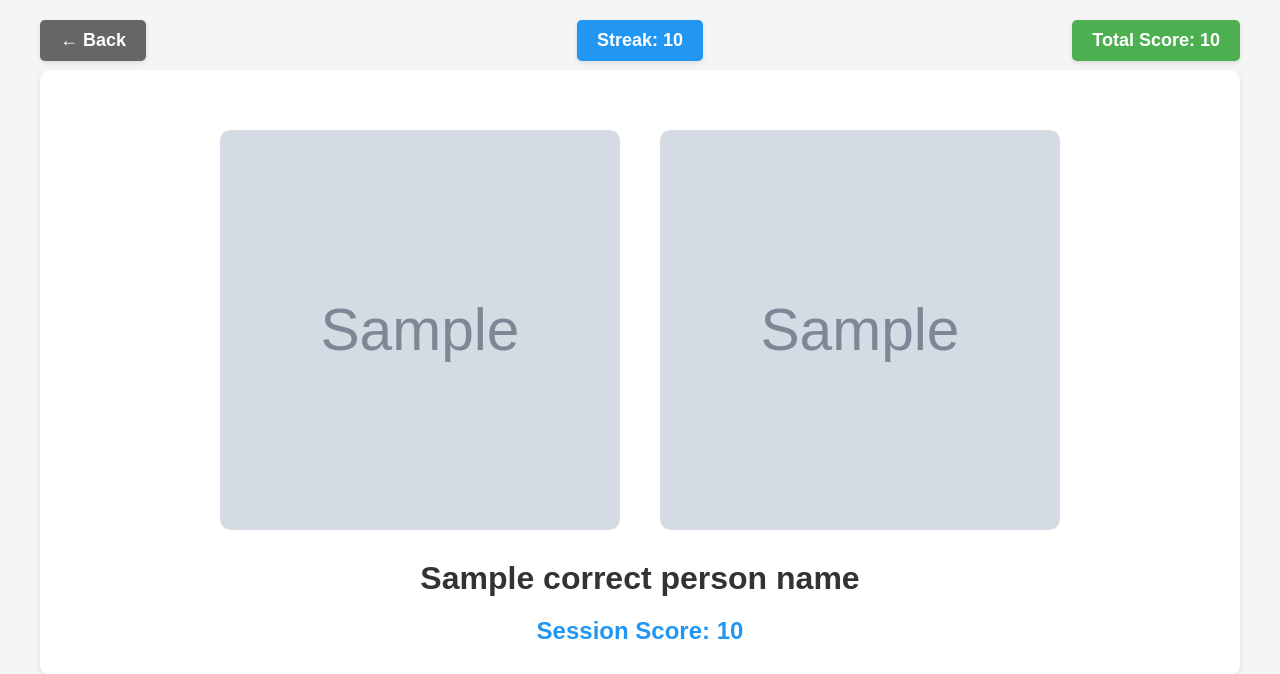
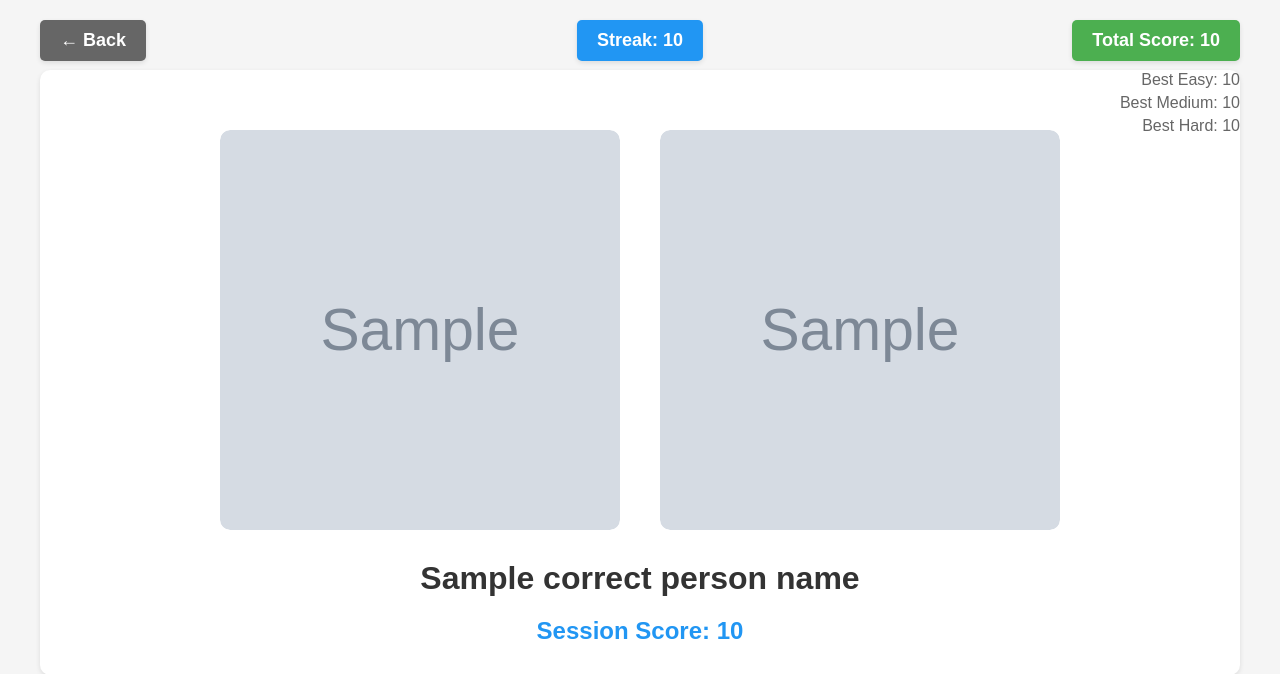
Before and after one commit to yasenAlexiev/RecognizingFamousPeople, a Django app: template recognizing_famous_people/members/templates/quiz_page.html in a window 1280 px wide. Shown: the top 674 px of the page. Run offline with Django 5.2, Linux system fonts and the light colour scheme; the template is opened without the code that fills it: most values are stand-ins (such as "Sample title", 1, 10 or a date in 2020); grey boxes marked "Sample" are stand-in pictures.

Commit message:
Add best score fields to CustomUser model and update quiz logic
- Introduced new fields for best scores (easy, medium, hard) in the CustomUser model.
- Updated the FamousPerson model to specify the upload path for images and increased the max length for skin color.
- Enhanced QuizView to track and update best scores based on session performance.
- Modified quiz page template to display best scores alongside current scores for improved user feedback.

```diff
--- a/recognizing_famous_people/members/templates/quiz_page.html
+++ b/recognizing_famous_people/members/templates/quiz_page.html
@@ -182,6 +182,15 @@
             background-color: #45a049;
             transform: scale(1.05);
         }
+        .best-scores {
+            margin-top: 10px;
+            text-align: right;
+        }
+        .best-score {
+            font-size: 16px;
+            color: #666;
+            margin: 5px 0;
+        }
     </style>
 </head>
 <body>
@@ -192,6 +201,11 @@
     <div class="score-container">
         <div class="score-display">
             Total Score: {{ current_score }}
+        </div>
+        <div class="best-scores">
+            <div class="best-score">Best Easy: {{ best_score_easy }}</div>
+            <div class="best-score">Best Medium: {{ best_score_medium }}</div>
+            <div class="best-score">Best Hard: {{ best_score_hard }}</div>
         </div>
     </div>
     <div class="container">
@@ -250,6 +264,7 @@
                     overlay2.querySelector('.checkmark').textContent = '✗';
                 }
             }
+
             // Handle next question or game over
             setTimeout(() => {
                 if (selectedIndex === correctAnswer) {
@@ -260,6 +275,8 @@
                     document.getElementById('gameOver').classList.add('visible');
                 }
             }, 1500);
+
+
             // Make AJAX call to update score in backend
             fetch(window.location.href, {
                 method: 'POST',
@@ -281,6 +298,16 @@
                 if (data.new_session_score) {
                     sessionScore = data.new_session_score;
                     document.getElementById('session-score').textContent = sessionScore;
+                }
+                if (data.new_best_score) {
+                    // Update the best score display
+                    const difficulty = '{{ difficulty }}';
+                    const bestScoreElement = document.querySelector(`.best-score:nth-child(${
+                        difficulty === 'easy' ? 1 : difficulty === 'medium' ? 2 : 3
+                    })`);
+                    if (bestScoreElement) {
+                        bestScoreElement.textContent = `Best ${difficulty.charAt(0).toUpperCase() + difficulty.slice(1)}: ${data.new_best_score}`;
+                    }
                 }
 
 
```
Also changed, not shown: recognizing_famous_people/members/models.py (+5 -2 lines), recognizing_famous_people/members/views.py (+13 -4 lines), recognizing_famous_people/db.sqlite3, recognizing_famous_people/members/migrations/0007_customuser_best_score_easy_and_more.py (added).
